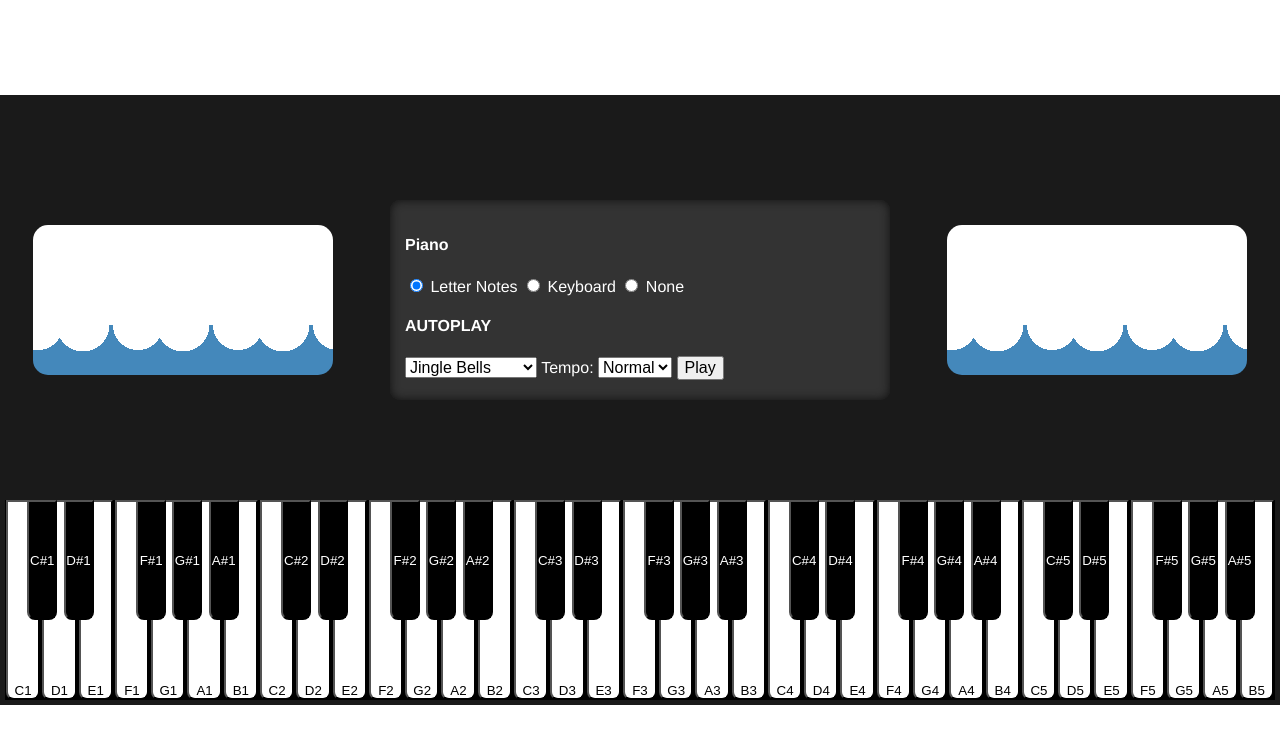
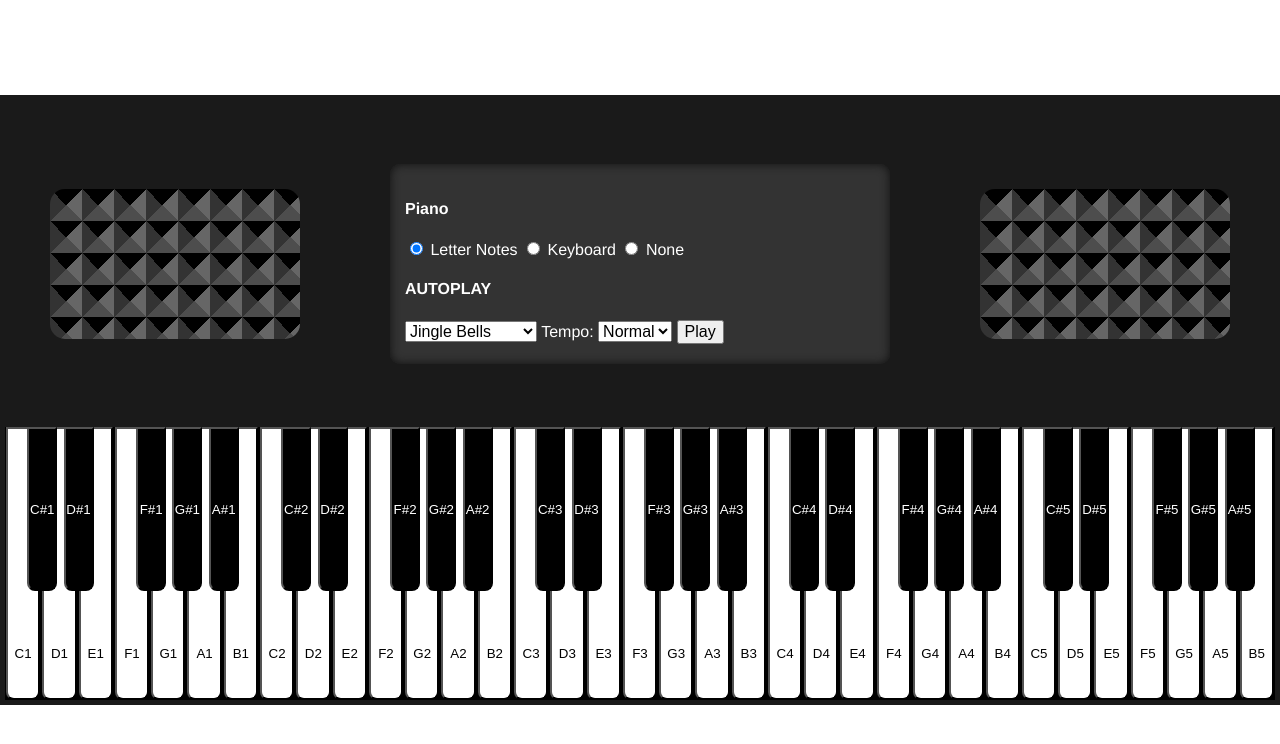
Before and after one commit to merkandez/alternativePiano, a plain HTML site: page pages/index.html in a window 1280 px wide. Drawn offline with Linux system fonts and the light colour scheme.

Commit message:
html y css

```diff
--- a/css/piano.css
+++ b/css/piano.css
@@ -25,15 +25,15 @@ body {
   justify-content: space-around;
 }
 .piano_speaker {
-  width: 300px;
+  width: 250px;
   height: 150px;
   border-radius: 15px;
-  background: linear-gradient(#ffffff 50%, rgba(255, 255, 255, 0) 0) 0 0,
-    radial-gradient(circle closest-side, #ffffff 53%, rgba(255, 255, 255, 0) 0)
-      0 0,
-    radial-gradient(circle closest-side, #ffffff 50%, rgba(255, 255, 255, 0) 0)
-      55px 0 #48b;
-  background-size: 100px 200px;
+background: linear-gradient(315deg, transparent 75%, #000000 0)-16px 0,
+      linear-gradient(45deg, transparent 75%, #000000 0) 16px 0,
+      linear-gradient(135deg, #333 50%, transparent 0) 0 0,
+      linear-gradient(45deg, #4d4d4d 50%, #666 0) 0 0 #666;
+background-size: 32px 32px;
+
 }
 .piano_interface {
   width: 500px;
@@ -51,7 +51,7 @@ select {
 }
 .piano_keyboard {
   width: 100%;
-  height: 300px;
+  height: 500px;
   background-color: #000;
   display: flex;
 }
@@ -75,12 +75,12 @@ select {
   top: 0;
   left: -15px;
 }
-.space{
+.space {
   position: relative;
 }
 .piano_key--white {
   padding-top: 180px;
 }
-.piano_key--playing{
+.piano_key--playing {
   background-color: aqua;
 }
```
Also changed, not shown: css/footer-contact.css (+7 -8 lines), pages/index.html (+1 -87 lines), 1 other file.
